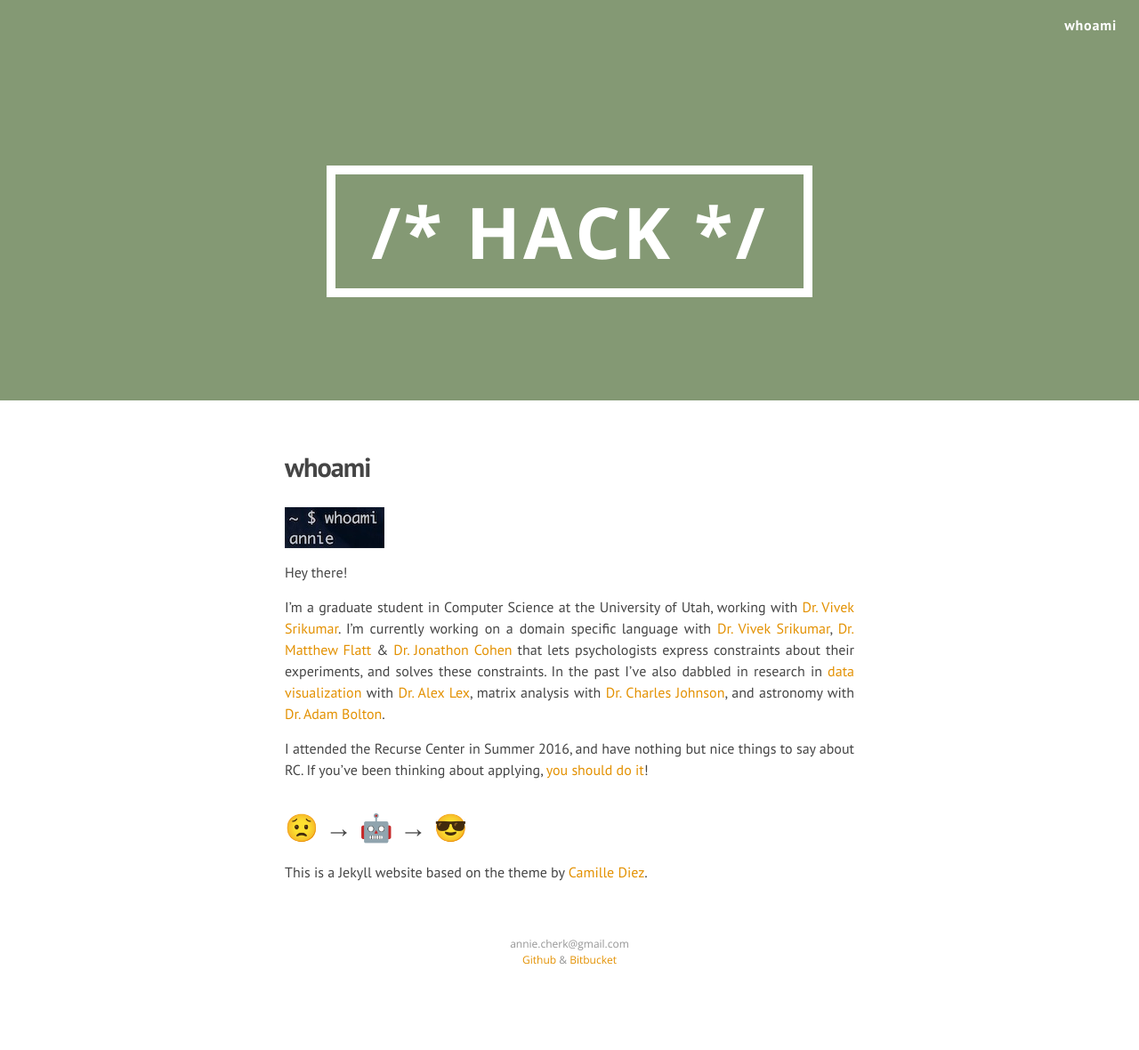
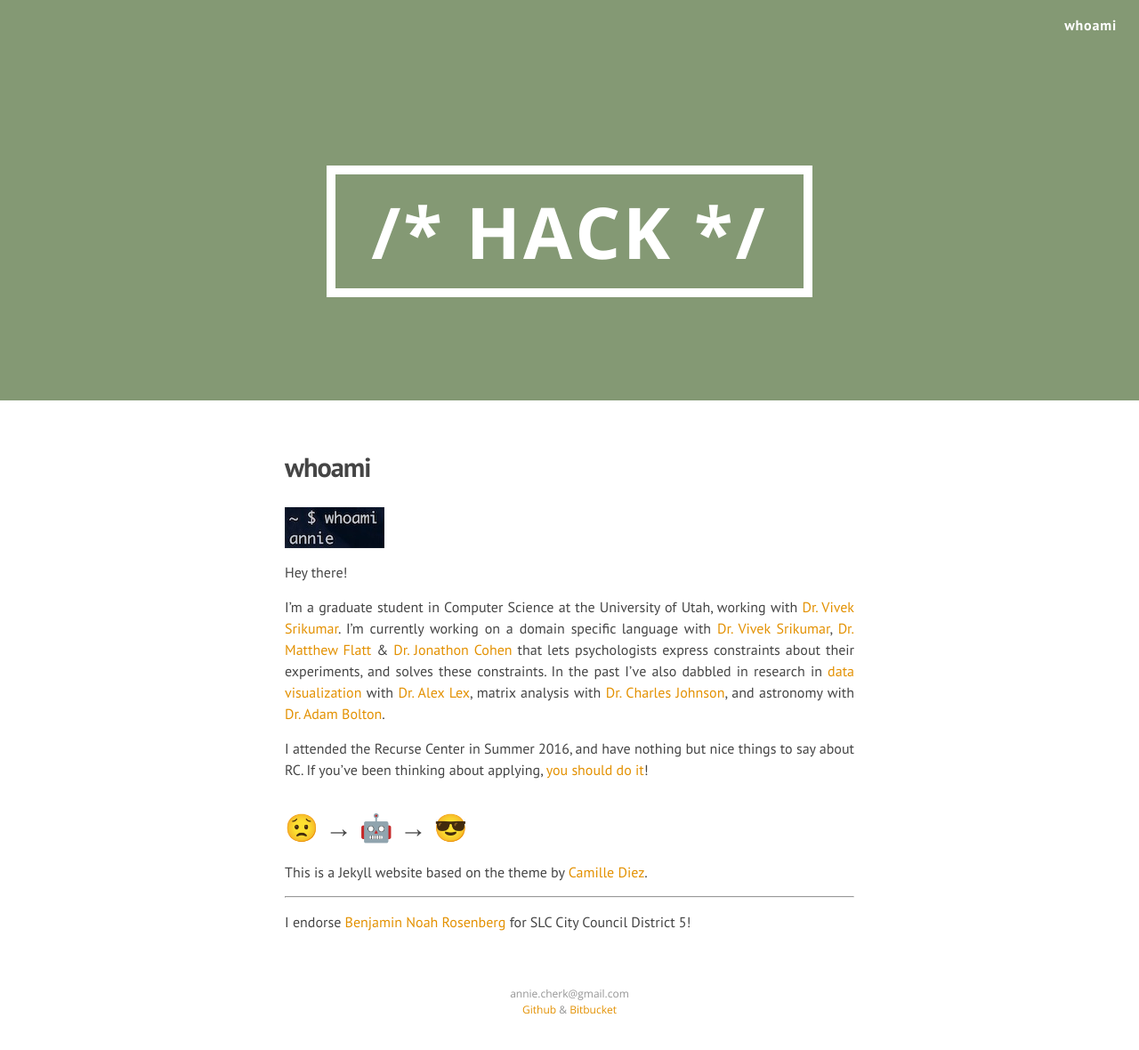
Before and after one commit to anniecherk/anniecherk.github.io, a Jekyll site: the page built from about.md, in a window 1280 px wide. Shown: the whole page at 89% size. Built offline with Jekyll 4.4.1, drawn with Linux system fonts in a browser that asks for light colours; nearby versions of some CDN libraries; before the commit the page ends 1124 px from its top, so only the background shows below that.

Commit message:
added endorsement for noah

```diff
--- a/about.md
+++ b/about.md
@@ -19,3 +19,9 @@ I attended the Recurse Center in Summer 2016, and have nothing but nice things t
 <p></p>
 
 This is a Jekyll website based on the theme by [Camille Diez](https://github.com/diezcami).
+
+-------
+
+<p></p>
+
+I endorse [Benjamin Noah Rosenberg](http://www.voterosenberg.org/) for SLC City Council District 5!
```
